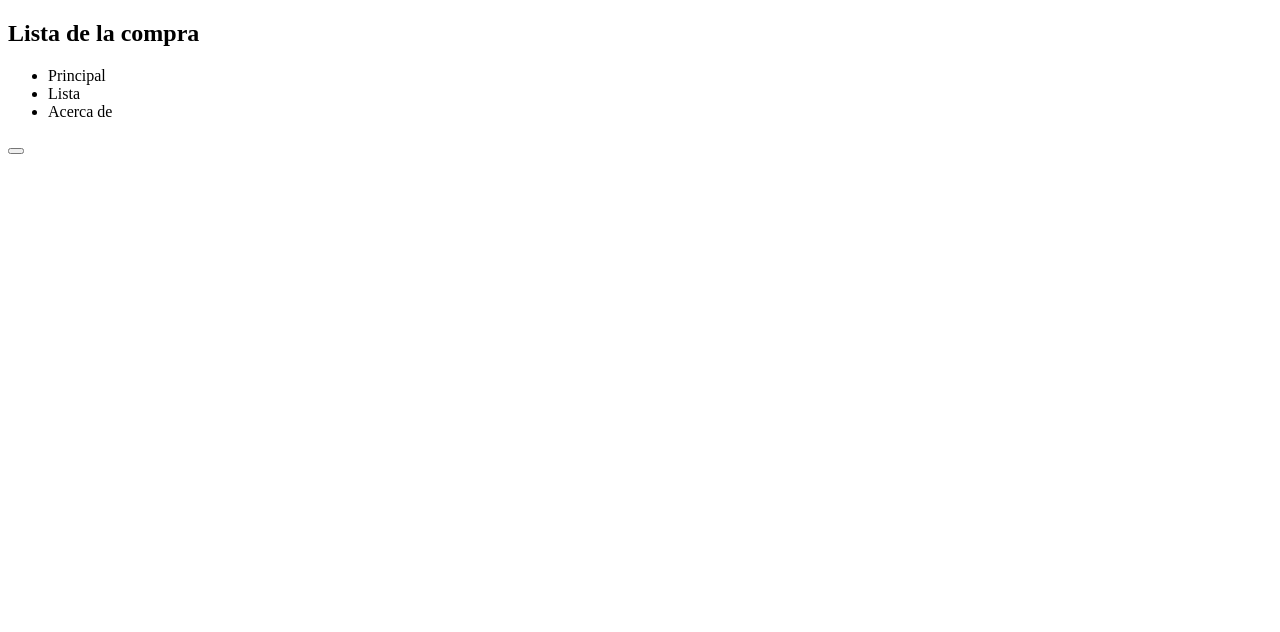
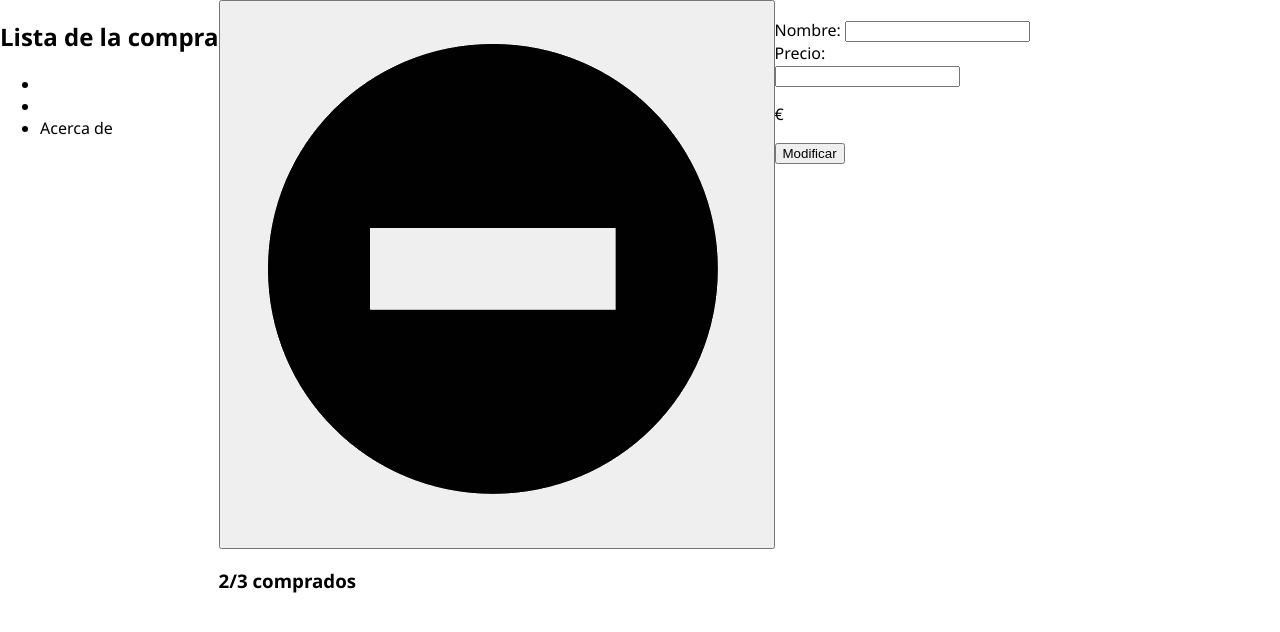
Before and after one commit to TryoSag/202204-W1CH4-albert-sagol, a plain HTML site: page index.html in a window 1280 px wide. Drawn offline with Linux system fonts and the light colour scheme.

Commit message:
images of icons

```diff
--- a/index.html
+++ b/index.html
@@ -12,18 +12,39 @@
       <header>
         <h2>Lista de la compra</h2>
         <ul>
-          <li>Principal</li>
-          <li>Lista</li>
+          <li class="link--to-index">
+            <link rel="Principal" href="index.html" />
+          </li>
+          <li class="link--to-list"><link rel="Lista" href="List.html" /></li>
           <li>Acerca de</li>
         </ul>
       </header>
       <section>
         <button>
-          <i></i>
+          <i>
+            <img
+              src="/icons/minus_icon.png"
+              alt="Circulo con un simbolo de resta"
+            />
+          </i>
         </button>
+        <h3>2/3 comprados</h3>
+      </section>
+      <main>
         <h3></h3>
-      </section>
-      <main></main>
+        <article>
+          <label for="">Nombre:</label>
+          <input type="" />
+        </article>
+        <article>
+          <label for="">Precio:</label>
+          <div class="block--input-price">
+            <input type="" />
+            <p>€</p>
+          </div>
+        </article>
+        <button>Modificar</button>
+      </main>
     </div>
   </body>
 </html>
--- a/style.css
+++ b/style.css
@@ -0,0 +1,27 @@
+* {
+  box-sizing: border-box;
+}
+:root {
+  --blue: #5e81d1;
+  --orange: #f87500;
+  --lightorange: #ff8d27;
+}
+body {
+  font-family: "Segoe UI", Tahoma, Geneva, Verdana, sans-serif;
+  margin: 0;
+}
+.container {
+  display: flex;
+}
+header {
+  border: 1 solid blue;
+}
+header > * {
+  border: 1 solid red;
+}
+section {
+  border: 1 solid green;
+}
+section > * {
+  border: 1 solid purple;
+}
```
Also changed, not shown: List.html (+30 -5 lines), 1 other file.
